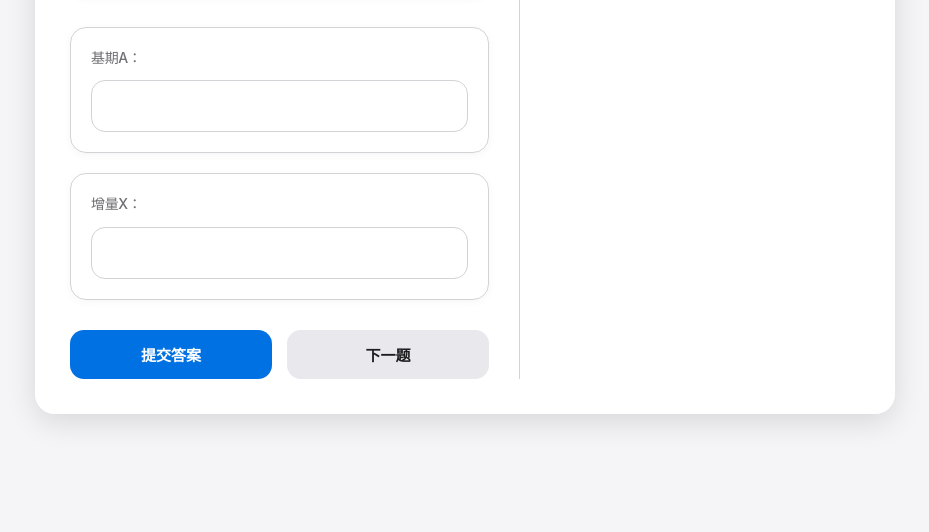
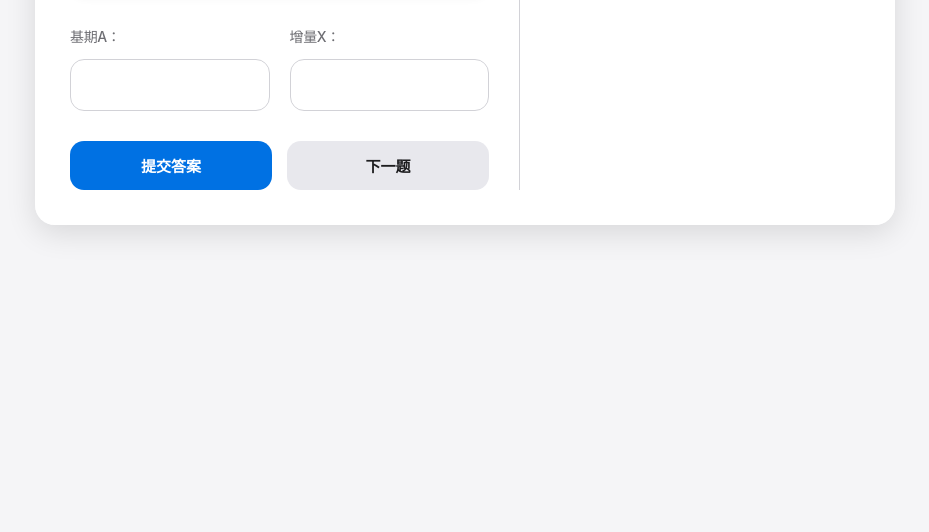
Before and after one commit to OPEDIEN/opedien.github.io, a plain HTML site: page index.html in a window 1280 px wide. Shown: the part 268-800 px from the top of the page, without its empty margins (175-1104 px from the left). Drawn offline with Linux system fonts and the light colour scheme.

Commit message:
Update index.html

```diff
--- a/index.html
+++ b/index.html
@@ -91,13 +91,15 @@
             animation: fadeIn 0.5s ease;
         }
 
+        .input-container {
+            display: grid;
+            grid-template-columns: 1fr 1fr;
+            gap: 20px;
+            margin-bottom: 20px;
+        }
+
         .input-group {
-            background: var(--card-background);
-            padding: 20px;
-            border-radius: 16px;
-            border: 1px solid var(--border-color);
-            margin-bottom: 20px;
-            box-shadow: 0 2px 8px rgba(0, 0, 0, 0.04);
+            margin-bottom: 0;
         }
 
         .input-group label {
@@ -117,7 +119,9 @@
             background: var(--card-background);
             color: var(--text-primary);
             transition: all 0.3s cubic-bezier(0.4, 0, 0.2, 1);
+            -webkit-appearance: textfield;
             -moz-appearance: textfield;
+            appearance: textfield;
         }
 
         .input-group input::-webkit-outer-spin-button,
@@ -256,6 +260,11 @@
             h2 {
                 font-size: 26px;
             }
+
+            .input-container {
+                grid-template-columns: 1fr;
+                gap: 15px;
+            }
         }
 
         .header {
@@ -358,6 +367,7 @@
             <!-- 左侧：题目和输入区域 -->
             <div class="left-section">
                 <div id="question"></div>
+                <div class="input-container">
                     <div class="input-group">
                         <label>基期A：</label>
                         <input type="number" id="inputA" step="0.01">
@@ -365,6 +375,7 @@
                     <div class="input-group">
                         <label>增量X：</label>
                         <input type="number" id="inputX" step="0.01">
+                    </div>
                 </div>
                 <div class="btn-group">
                     <button class="btn" onclick="checkAnswer()">提交答案</button>
@@ -384,6 +395,8 @@
         let correctA, correctX, givenB, givenR;
         let seconds = 0;
         let timerInterval;
+        let problemCount = 0;  // 题目计数
+        let negativeCount = 0; // 负增长率计数
 
         function startTimer() {
             timerInterval = setInterval(() => {
@@ -400,15 +413,23 @@
         }
 
         function generateProblem() {
-            // 重置并重新开始计时
+            // 重置计时器代码保持不变
             clearInterval(timerInterval);
             seconds = 0;
             document.getElementById('timer').textContent = '00:00';
             startTimer();
 
-            // 随机生成B(100-1000)和R(10%-100%)
+            // 随机生成B(100-1000)
             givenB = Math.floor(Math.random() * 901) + 100;
-            givenR = (Math.floor(Math.random() * 91) + 10) / 100;
+
+            // 使用30%的概率生成负增长率
+            if (Math.random() < 0.3) {
+                // 生成-25.0%到0%的负增长率
+                givenR = -(Math.floor(Math.random() * 251) / 1000);
+            } else {
+                // 生成0%到25.0%的正增长率
+                givenR = (Math.floor(Math.random() * 251) / 1000);
+            }
 
             // 计算正确答案
             correctA = givenB / (1 + givenR);
@@ -416,14 +437,12 @@
 
             // 显示题目
             document.getElementById('question').innerHTML =
-                `已知末期B = ${givenB.toFixed(2)}, 增长率R = ${(givenR * 100).toFixed(2)}%<br>
+                `已知末期B = ${givenB.toFixed(2)}, 增长率R = ${(givenR * 100).toFixed(1)}%<br>
                 请计算基期A和增量X`;
 
-            // 清除输入框内容
+            // 重置输入框和结果显示
             document.getElementById('inputA').value = '';
             document.getElementById('inputX').value = '';
-
-            // 清除结果显示
             document.getElementById('result').innerHTML = '';
             document.getElementById('result').className = 'result';
         }
```
Lines whose indentation alone changed are shown as unchanged.
